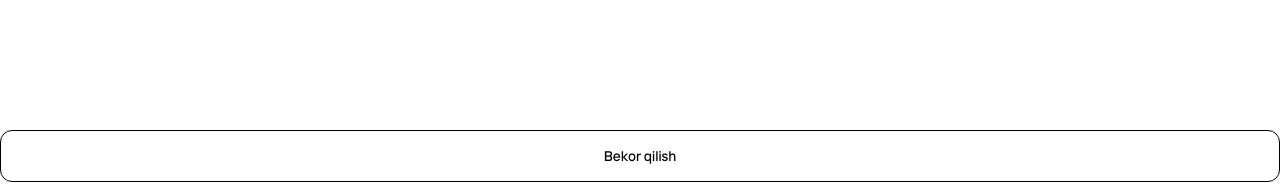
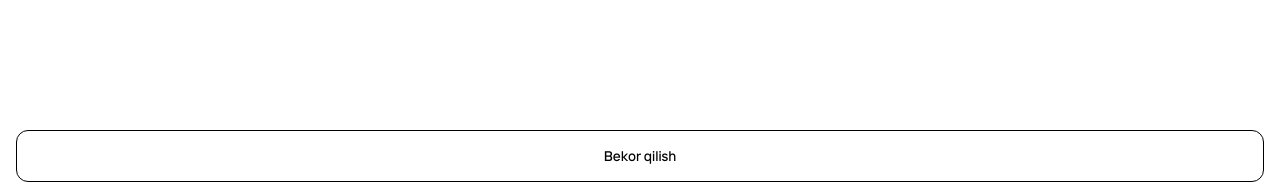
Before and after one commit to ChKhasan/Hirelancer, a Nuxt app: page /registration in a window 1280 px wide. Shown: the part 602-797 px from the top of the page. Built offline with nearby package versions, Linux system fonts and the light colour scheme.

Commit message:
auth res2

```diff
--- a/components/registration/NumberCheck.vue
+++ b/components/registration/NumberCheck.vue
@@ -67,7 +67,7 @@
       </a-form-model>
     </div>
     <div
-      class="buttons grid grid-cols-2 gap-4 xl:gap-2 xl:flex xl:flex-col-reverse xl:absolute xl:bottom-4 xl:w-full xl:left-0"
+      class="buttons grid grid-cols-2 gap-4 xl:gap-2 xl:flex xl:flex-col-reverse xl:fixed xl:bottom-4 xl:w-full xl:left-0 xl:px-4"
     >
       <button
         @click="$router.go(-1)"
```
